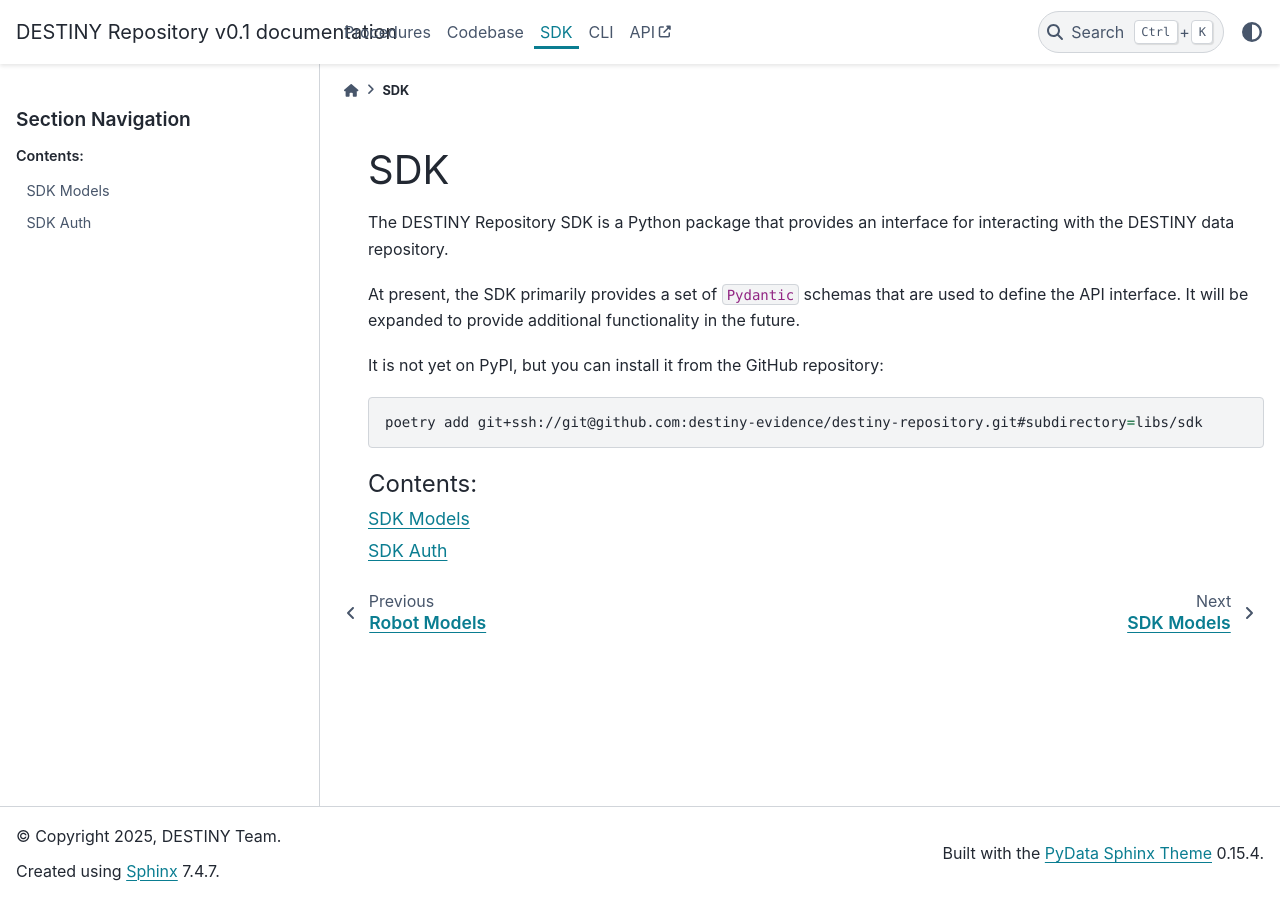
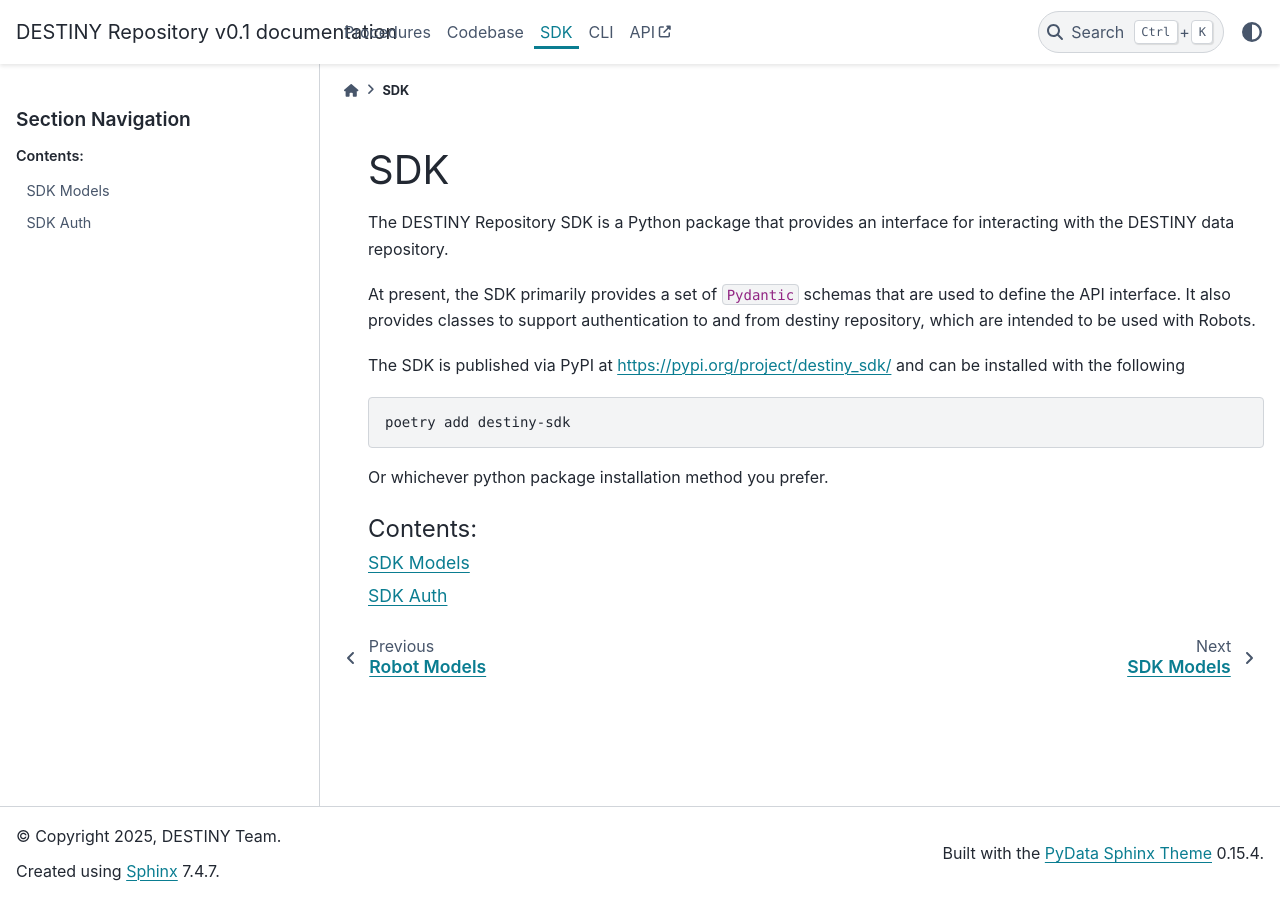
Before and after one commit to destiny-evidence/destiny-repository, a Sphinx documentation site: the page built from docs/sdk/sdk.rst, in a window 1280 px wide. Built offline with Sphinx 7.4.7 and the PyData theme 0.15.4, drawn with Linux system fonts in a browser that asks for light colours.

Commit message:
Updating sdk documentation

```diff
--- a/docs/sdk/sdk.rst
+++ b/docs/sdk/sdk.rst
@@ -3,14 +3,15 @@
 
 The DESTINY Repository SDK is a Python package that provides an interface for interacting with the DESTINY data repository.
 
-At present, the SDK primarily provides a set of ``Pydantic`` schemas that are used to define the API interface. It will be expanded to provide additional functionality in the future.
+At present, the SDK primarily provides a set of ``Pydantic`` schemas that are used to define the API interface. It also provides classes to support authentication to and from destiny repository, which are intended to be used with Robots.
 
-It is not yet on PyPI, but you can install it from the GitHub repository:
+The SDK is published via PyPI at https://pypi.org/project/destiny_sdk/ and can be installed with the following
 
 .. code-block:: bash
 
-   poetry add git+ssh://git@github.com:destiny-evidence/destiny-repository.git#subdirectory=libs/sdk
+   poetry add destiny-sdk
 
+Or whichever python package installation method you prefer.
 
 .. toctree::
    :maxdepth: 1
```
Also changed, not shown: README.md (+2 -0 lines), libs/sdk/README.md.
